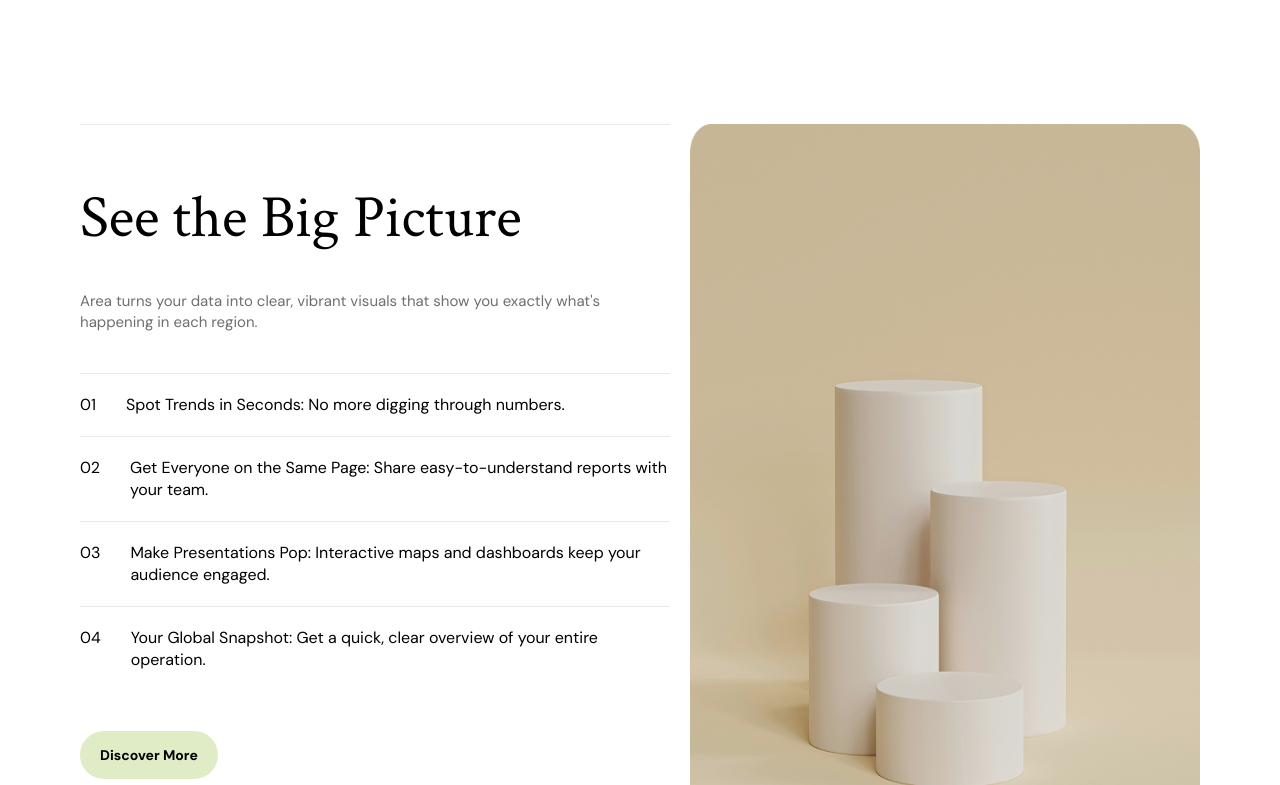
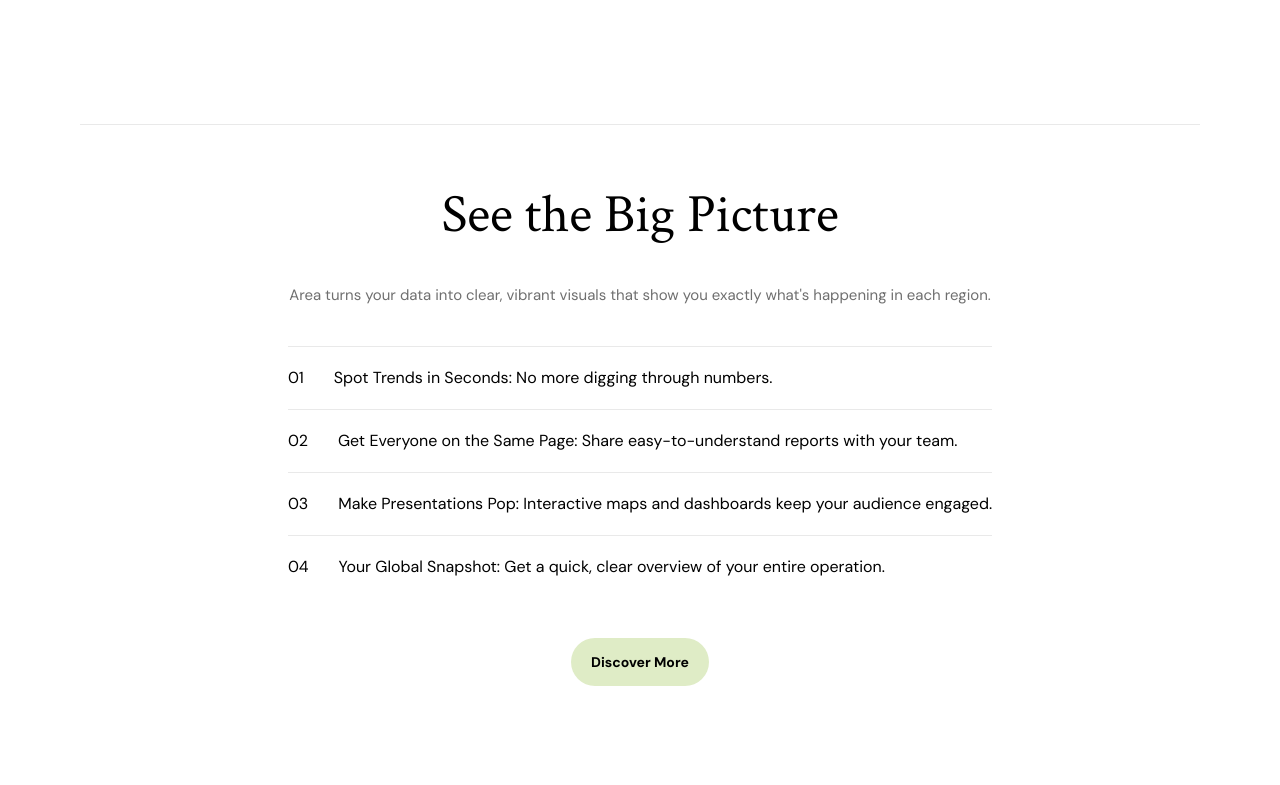
Before and after one commit to ministrov/landing-area-next-ts, a Next.js app: page / in a window 1280 px wide. Shown: the part 2575-3360 px from the top of the page. Built offline with nearby package versions, Linux system fonts and the light colour scheme.

Commit message:
feat: end up operating on creting a features section with all viewports

```diff
--- a/components/features/Features.module.css
+++ b/components/features/Features.module.css
@@ -41,3 +41,30 @@
   padding-bottom: 20px;
   border-top: 1px solid var(--color-02);
 }
+
+@media screen and (max-width: 1280px) {
+  .features {
+    flex-direction: column;
+  }
+
+  .title {
+    font-size: 54px;
+    line-height: 60px;
+  }
+
+  .text {
+    max-width: 100%;
+    align-items: center;
+  }
+
+  .wrapperImage img {
+    width: 100%;
+  }
+}
+
+@media screen and (max-width: 800px) {
+  .title {
+    font-size: 50px;
+    line-height: 56px;
+  }
+}
--- a/components/features/Features.tsx
+++ b/components/features/Features.tsx
@@ -1,8 +1,26 @@
+'use client';
+
 import Image from 'next/image';
 import { Button } from '../burtton/Button';
+import { useWindowWidth } from '@/hooks/useWindowWidth';
 import styles from './Features.module.css';
 
 export const Features = () => {
+  const windowWidth = useWindowWidth();
+
+  let src = '/features-desktop.png';
+  let width = 590;
+  let height = 711;
+
+  if (windowWidth <= 800) {
+    src = '/features-mobile.png';
+    width = 311;
+    height = 386;
+  } else if (windowWidth <= 1280) {
+    src = '/features-tablet.png';
+    width = 720;
+    height = 744;
+  }
   return (
     <section className={styles.features}>
       <div className={styles.text}>
@@ -32,7 +50,7 @@ export const Features = () => {
         <Button>Discover More</Button>
       </div>
       <div className={styles.wrapperImage}>
-        <Image src={'/features-desktop.png'} width={590} height={711} alt={''} />
+        <Image src={src} width={width} height={height} alt={''} />
       </div>
     </section>
   )
```
